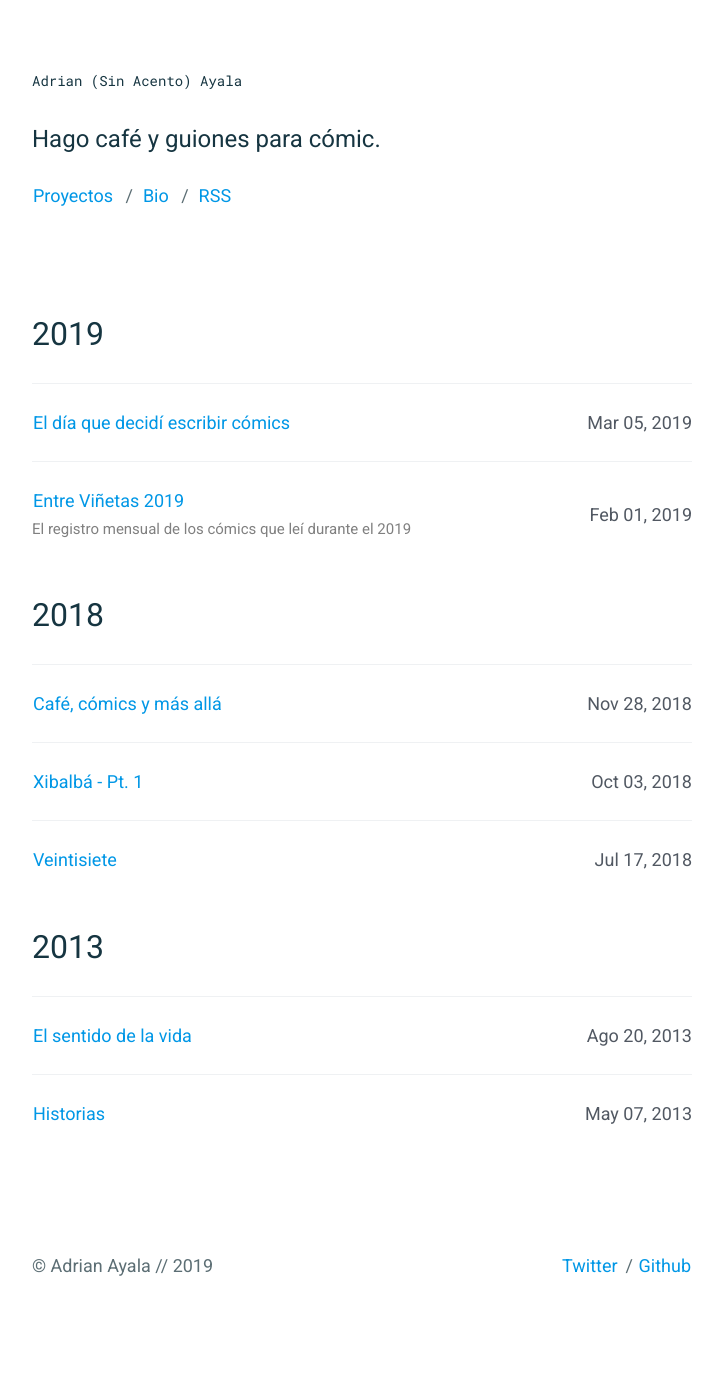
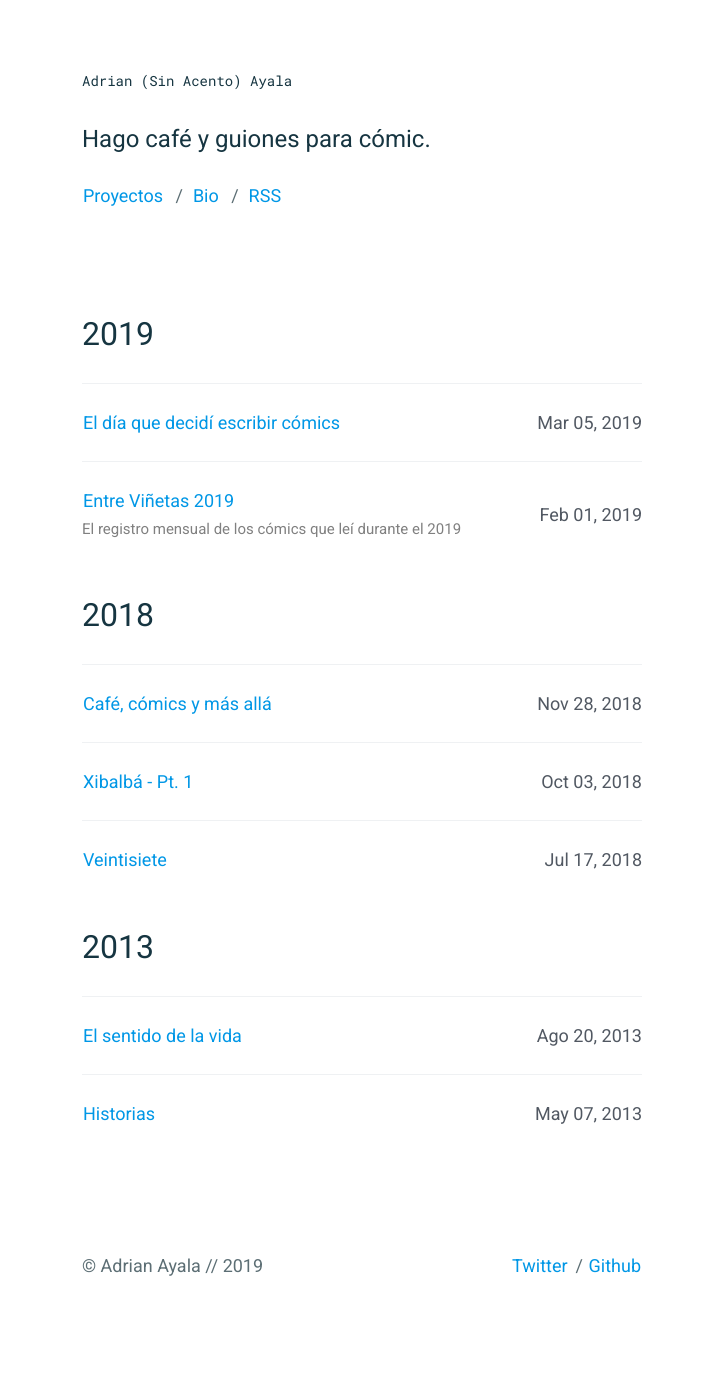
Before and after one commit to adrrian17/adrrian17.github.io, a Jekyll site: the page built from index.html, in a window 1280 px wide. Shown: the whole page, without its empty margins (278-1001 px from the left). Built offline with Jekyll 4.4.1, drawn with Linux system fonts in a browser that asks for light colours.

Commit message:
Update _layout.scss

```diff
--- a/_sass/utilities/_layout.scss
+++ b/_sass/utilities/_layout.scss
@@ -3,10 +3,10 @@
    ========================================================================== */
 
 .u-container {
-    max-width: 72rem; // 620px
+    max-width: 62rem;
     margin-right: auto;
     margin-left: auto;
-    padding-top: 6rem; // 100px
-    padding-right: 3rem; // 10px
-    padding-left: 3rem; // 10px
+    padding-top: 6rem;
+    padding-right: 3rem;
+    padding-left: 3rem;
 }
```
